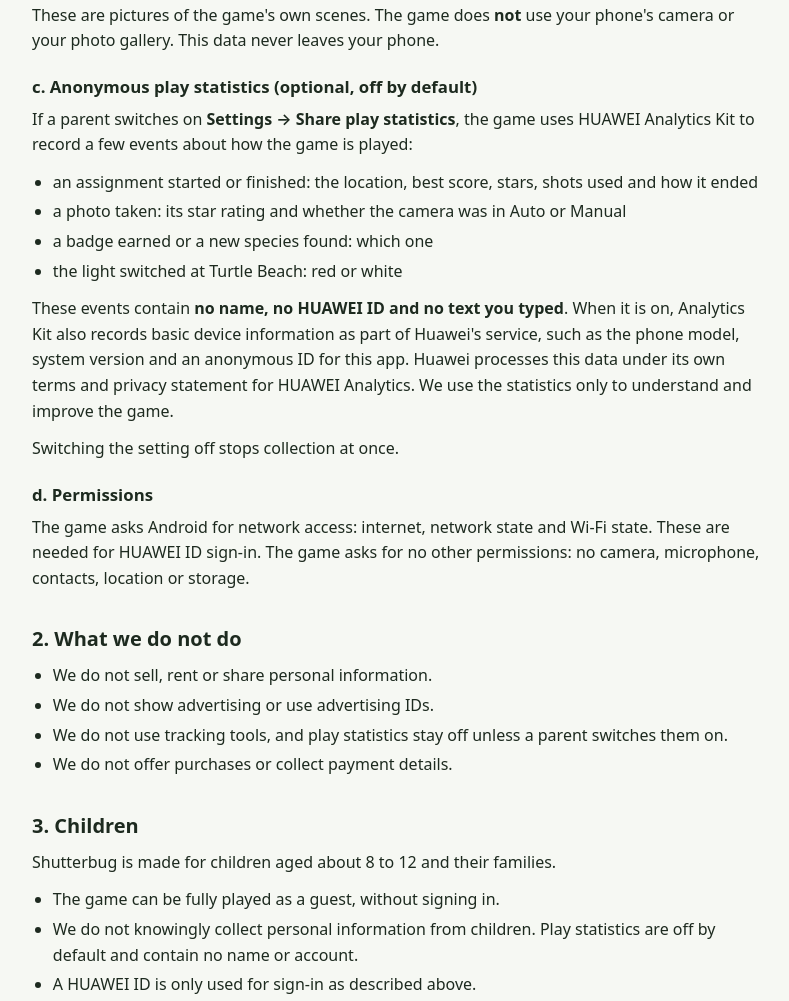
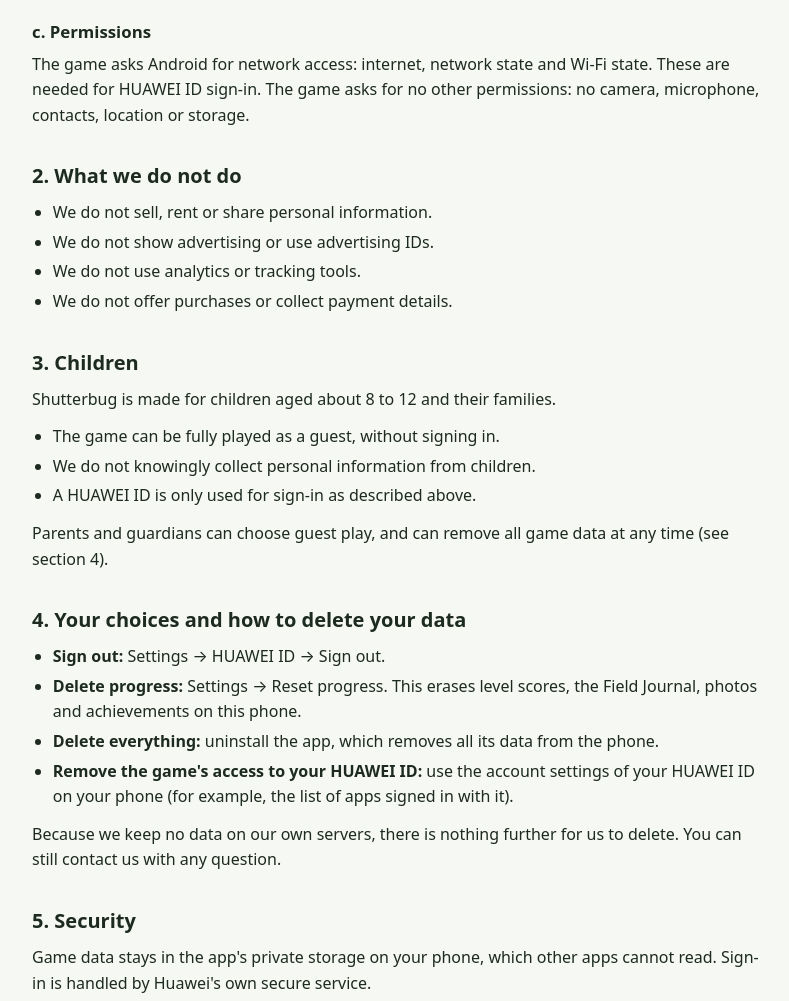
Before and after one commit to mhdnial/shutterbug-privacy, a plain HTML site: page index.html in a window 1280 px wide. Shown: the part 1328-2329 px from the top of the page, without its empty margins (244-1033 px from the left). Drawn offline with Linux system fonts and the light colour scheme.

Commit message:
Remove the play statistics section (Analytics Kit dropped)

```diff
--- a/index.html
+++ b/index.html
@@ -83,7 +83,7 @@
 <main>
   <header>
     <h1>Shutterbug — Privacy Policy</h1>
-    <p class="date">Effective date: 22 November 2026</p>
+    <p class="date">Effective date: 23 November 2026</p>
   </header>
 
   <p>Shutterbug is a wildlife photography game for Android, made by the Shutterbug student team for the UMPSA x HUAWEI GameCenter Mobile App Competition 2026. This policy explains what information the game uses, why, and the choices you have. It applies to the Shutterbug app published on HUAWEI AppGallery.</p>
@@ -94,7 +94,6 @@
       <li>You can play without signing in (guest play).</li>
       <li>If you sign in with your HUAWEI ID, the game uses your <strong>display name</strong>, your <strong>profile picture</strong> and an <strong>ID number for this app</strong> (the OpenID) only while it is running. The game does not store them or send them to us.</li>
       <li>Your progress, settings and in-game photos are saved <strong>only on your phone</strong>.</li>
-      <li><strong>Play statistics are off by default.</strong> A parent can switch on anonymous play statistics in Settings (section 1c).</li>
       <li>There are <strong>no ads, no in-app purchases and no tracking</strong>, and we run no servers.</li>
     </ul>
   </section>
@@ -127,25 +126,14 @@
   </ul>
   <p>These are pictures of the game's own scenes. The game does <strong>not</strong> use your phone's camera or your photo gallery. This data never leaves your phone.</p>
 
-  <h3>c. Anonymous play statistics (optional, off by default)</h3>
-  <p>If a parent switches on <strong>Settings → Share play statistics</strong>, the game uses HUAWEI Analytics Kit to record a few events about how the game is played:</p>
-  <ul>
-    <li>an assignment started or finished: the location, best score, stars, shots used and how it ended</li>
-    <li>a photo taken: its star rating and whether the camera was in Auto or Manual</li>
-    <li>a badge earned or a new species found: which one</li>
-    <li>the light switched at Turtle Beach: red or white</li>
-  </ul>
-  <p>These events contain <strong>no name, no HUAWEI ID and no text you typed</strong>. When it is on, Analytics Kit also records basic device information as part of Huawei's service, such as the phone model, system version and an anonymous ID for this app. Huawei processes this data under its own terms and privacy statement for HUAWEI Analytics. We use the statistics only to understand and improve the game.</p>
-  <p>Switching the setting off stops collection at once.</p>
-
-  <h3>d. Permissions</h3>
+  <h3>c. Permissions</h3>
   <p>The game asks Android for network access: internet, network state and Wi-Fi state. These are needed for HUAWEI ID sign-in. The game asks for no other permissions: no camera, microphone, contacts, location or storage.</p>
 
   <h2>2. What we do not do</h2>
   <ul>
     <li>We do not sell, rent or share personal information.</li>
     <li>We do not show advertising or use advertising IDs.</li>
-    <li>We do not use tracking tools, and play statistics stay off unless a parent switches them on.</li>
+    <li>We do not use analytics or tracking tools.</li>
     <li>We do not offer purchases or collect payment details.</li>
   </ul>
 
@@ -153,7 +141,7 @@
   <p>Shutterbug is made for children aged about 8 to 12 and their families.</p>
   <ul>
     <li>The game can be fully played as a guest, without signing in.</li>
-    <li>We do not knowingly collect personal information from children. Play statistics are off by default and contain no name or account.</li>
+    <li>We do not knowingly collect personal information from children.</li>
     <li>A HUAWEI ID is only used for sign-in as described above.</li>
   </ul>
   <p>Parents and guardians can choose guest play, and can remove all game data at any time (see section 4).</p>
@@ -161,12 +149,11 @@
   <h2>4. Your choices and how to delete your data</h2>
   <ul>
     <li><strong>Sign out:</strong> Settings → HUAWEI ID → Sign out.</li>
-    <li><strong>Stop play statistics:</strong> Settings → Share play statistics → Off.</li>
     <li><strong>Delete progress:</strong> Settings → Reset progress. This erases level scores, the Field Journal, photos and achievements on this phone.</li>
     <li><strong>Delete everything:</strong> uninstall the app, which removes all its data from the phone.</li>
     <li><strong>Remove the game's access to your HUAWEI ID:</strong> use the account settings of your HUAWEI ID on your phone (for example, the list of apps signed in with it).</li>
   </ul>
-  <p>Because we keep no data on our own servers, there is nothing further for us to delete. Statistics already sent are held by HUAWEI Analytics under Huawei's terms. You can still contact us with any question.</p>
+  <p>Because we keep no data on our own servers, there is nothing further for us to delete. You can still contact us with any question.</p>
 
   <h2>5. Security</h2>
   <p>Game data stays in the app's private storage on your phone, which other apps cannot read. Sign-in is handled by Huawei's own secure service.</p>
```
